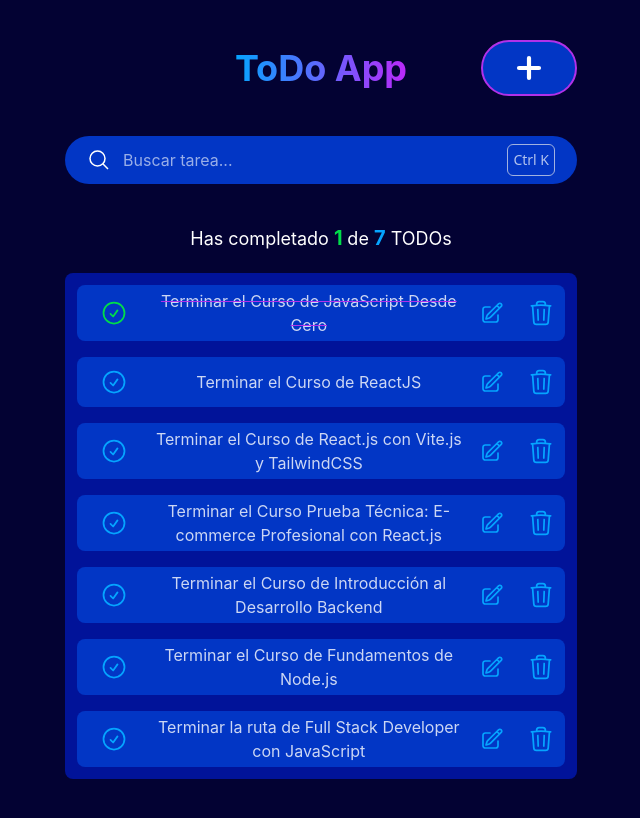
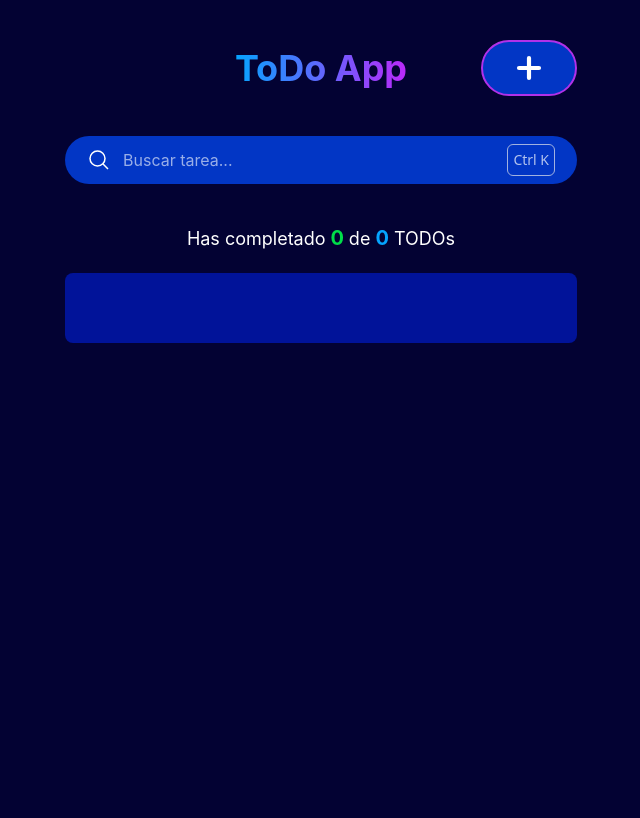
Before and after one commit to josttme/to-do-app, a React (Vite) app: page / in a window 1280 px wide. Shown: the top 818 px of the page, without its empty margins (319-959 px from the left). Built offline with nearby package versions, Linux system fonts and the light colour scheme.

Commit message:
:sparkles: [ADD] Global context, hook useLocalStorage, mark ToDo as completed, delete ToDo, localStorage persistence

```diff
--- a/src/components/TodoCounter.jsx
+++ b/src/components/TodoCounter.jsx
@@ -1,15 +1,21 @@
 import { PropTypes } from 'prop-types'
+import { useContext } from 'react'
+import { TodoContext } from '../context'
 
-export function TodoCounter({ completed, total }) {
+export function TodoCounter() {
+	const { completedTodos, totalTodos } = useContext(TodoContext)
 	return (
 		<h2 className="pb-5  pt-10 text-center text-lg text-white">
 			Has completado{' '}
-			<span className="text-xl font-bold text-[#00de49]">{completed} </span>
-			de <span className="text-xl font-bold text-[#05a4ff]">{total}</span> TODOs
+			<span className="text-xl font-bold text-[#00de49]">
+				{completedTodos}{' '}
+			</span>
+			de <span className="text-xl font-bold text-[#05a4ff]">{totalTodos}</span>{' '}
+			TODOs
 		</h2>
 	)
 }
 TodoCounter.propTypes = {
-	total: PropTypes.number.isRequired,
-	completed: PropTypes.number.isRequired
+	completedTodos: PropTypes.number,
+	totalTodos: PropTypes.number
 }
--- a/src/components/TodoItem.jsx
+++ b/src/components/TodoItem.jsx
@@ -1,5 +1,5 @@
 import { PropTypes } from 'prop-types'
-export function TodoItem({ text, completed = true }) {
+export function TodoItem({ text, completed, onComplete, onDelete }) {
 	const isCompletedText = `text-white text-center  text-white/80 text-center' ${
 		completed && 'line-through decoration-[#b131e9] decoration-3'
 	}`
@@ -10,7 +10,7 @@ export function TodoItem({ text, completed = true }) {
 	}`
 	return (
 		<li className="grid min-h-[50px] w-full  grid-cols-item items-center justify-items-center rounded-lg bg-[#0236c5] py-1 ">
-			<span className="cursor-pointer ">
+			<span className="cursor-pointer" onClick={onComplete}>
 				<svg
 					className={isCompletedChecked}
 					xmlns="http://www.w3.org/2000/svg"
@@ -41,7 +41,7 @@ export function TodoItem({ text, completed = true }) {
 					/>
 				</svg>
 			</span>
-			<span className="cursor-pointer ">
+			<span className="cursor-pointer" onClick={onDelete}>
 				<svg
 					xmlns="http://www.w3.org/2000/svg"
 					fill="none"
@@ -62,5 +62,7 @@ export function TodoItem({ text, completed = true }) {
 
 TodoItem.propTypes = {
 	text: PropTypes.string.isRequired,
-	completed: PropTypes.bool
+	completed: PropTypes.bool,
+	onComplete: PropTypes.func.isRequired,
+	onDelete: PropTypes.func.isRequired
 }
--- a/src/components/TodoList.jsx
+++ b/src/components/TodoList.jsx
@@ -9,5 +9,5 @@ export function TodoList({ children }) {
 }
 
 TodoList.propTypes = {
-	children: PropTypes.node.isRequired
+	children: PropTypes.node
 }
--- a/src/context/indes.js
+++ /dev/null
@@ -1,15 +0,0 @@
-import { createContext } from 'react'
-import PropTypes from 'prop-types'
-
-export const TodoContext = createContext()
-
-export function TodoProvider({ children }) {
-	const valueContext = {}
-	return (
-		<TodoContext.Provider value={valueContext}>{children}</TodoContext.Provider>
-	)
-}
-
-TodoProvider.propTypes = {
-	children: PropTypes.node.isRequired
-}
--- /dev/null
+++ b/src/context/index.jsx
@@ -0,0 +1,45 @@
+import { createContext } from 'react'
+import PropTypes from 'prop-types'
+import { useLocalStorage } from '../hooks/useLocalStorage'
+
+export const TodoContext = createContext()
+
+export function TodoProvider({ children }) {
+	const [todos, setSaveTodos] = useLocalStorage('TODOS_V1')
+
+	// Cantidad de ToDos
+	const totalTodos = todos?.length
+
+	// Cantidad de ToDos completados
+	const completedTodos = todos?.filter((todo) => !!todo.completed).length
+
+	// Marcar como ToDo completado y guardar en el LocalStorage.
+	const completeTodo = (text) => {
+		const todoIndex = todos.findIndex((todo) => todo.text === text)
+		const newTodos = [...todos]
+		newTodos[todoIndex].completed = !newTodos[todoIndex].completed
+		setSaveTodos(newTodos)
+	}
+
+	// Eliminar ToDo y guardar en el LocalStorage.
+	const deleteTodo = (text) => {
+		const newTodos = [...todos]
+		const todoIndex = newTodos.findIndex((todo) => todo.text === text)
+		newTodos.splice(todoIndex, 1)
+		setSaveTodos(newTodos)
+	}
+
+	const value = {
+		todos,
+		totalTodos,
+		completedTodos,
+		completeTodo,
+		deleteTodo
+	}
+
+	return <TodoContext.Provider value={value}>{children}</TodoContext.Provider>
+}
+
+TodoProvider.propTypes = {
+	children: PropTypes.node.isRequired
+}
--- /dev/null
+++ b/src/hooks/useLocalStorage.js
@@ -0,0 +1,15 @@
+import { useState, useEffect } from 'react'
+
+export const useLocalStorage = (key) => {
+	// Obtiene el valor almacenado en el localStorage o devuelve un array vacío si no hay valor
+	const [todos, setSaveTodos] = useState(() => {
+		const item = localStorage.getItem(key)
+		return item ? JSON.parse(item) : []
+	})
+	useEffect(() => {
+		// Guarda el estado actual en el localStorage cuando cambia
+		localStorage.setItem(key, JSON.stringify(todos))
+	}, [key, todos])
+
+	return [todos, setSaveTodos]
+}
--- a/src/main.jsx
+++ b/src/main.jsx
@@ -2,9 +2,12 @@ import React from 'react'
 import ReactDOM from 'react-dom/client'
 import { App } from './pages/App'
 import './index.css'
+import { TodoProvider } from './context'
 
 ReactDOM.createRoot(document.getElementById('root')).render(
 	<React.StrictMode>
-		<App />
+		<TodoProvider>
+			<App />
+		</TodoProvider>
 	</React.StrictMode>
 )
--- a/src/pages/App.jsx
+++ b/src/pages/App.jsx
@@ -1,13 +1,15 @@
+import { useContext } from 'react'
 import { TodoTitle } from '../components/TodoTitle'
-import { TodoCounter } from '../components/TodoCounter'
 import { TodoSearch } from '../components/TodoSearch'
 import { TodoList } from '../components/TodoList'
 import { TodoItem } from '../components/TodoItem'
 import { TodoButtonCreate } from '../components/TodoButtonCreate'
+import { TodoContext } from '../context/index'
 import Modal from '../components/Modal/Modal'
 import TodoForm from '../components/Modal/TodoForm'
+import { TodoCounter } from '../components/TodoCounter'
 
-const defaultTodos = [
+/* const defaultTodos = [
 	{ text: 'Terminar el Curso de JavaScript Desde Cero', completed: true },
 	{ text: 'Terminar el Curso de ReactJS', completed: false },
 	{
@@ -31,8 +33,9 @@ const defaultTodos = [
 		completed: false
 	}
 ]
-
+ */
 export function App() {
+	const { todos, completeTodo, deleteTodo } = useContext(TodoContext)
 	const openModal = false
 	return (
 		<section className="text-center text-white">
@@ -42,11 +45,17 @@ export function App() {
 			</div>
 
 			<TodoSearch />
-			<TodoCounter completed={1} total={7} />
+			<TodoCounter />
 
 			<TodoList>
-				{defaultTodos.map(({ text, completed }) => (
-					<TodoItem key={text} text={text} completed={completed} />
+				{todos?.map(({ text, completed }) => (
+					<TodoItem
+						key={text}
+						text={text}
+						completed={completed}
+						onComplete={() => completeTodo(text)}
+						onDelete={() => deleteTodo(text)}
+					/>
 				))}
 			</TodoList>
 			{openModal && (
```
